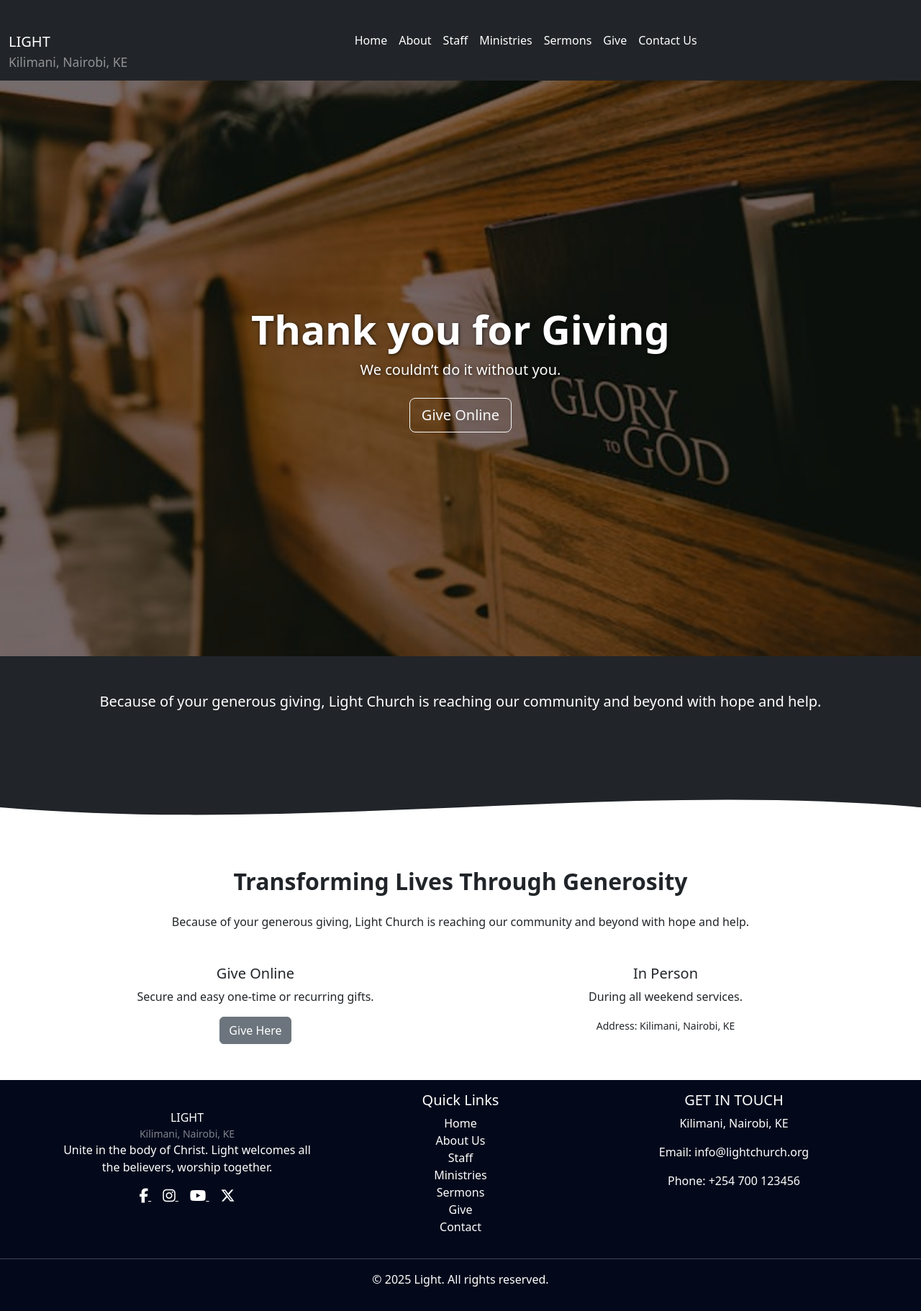
After one commit to Shallon20/church-site, a Django app: page /give/ in a window 1280 px wide. The commit adds this page. Shown: the whole page at 72% size. Run offline with Django 5.2, Linux system fonts and the light colour scheme.

Commit message:
Contact, give, home, master

```diff
--- a/myapp/static/css/styles.css
+++ b/myapp/static/css/styles.css
@@ -1,3 +1,72 @@
+*{
+  margin: 0;
+  padding: 0;
+  box-sizing: border-box  ;
+}
+body {
+  overflow-x: hidden;
+}
+
+
 .bg-church-blue {
-  background-color: #0d1b2a;
+  background-color: rgb(3, 9, 27);
 }
+.hero-section h1, .hero-section p {
+  text-shadow: 1px 1px 5px rgba(0, 0, 0, 0.7);
+}
+
+.hero-section {
+  position: relative;
+  z-index: 1;
+}
+
+.navbar {
+  z-index: 1000;
+}
+
+
+@keyframes slide {
+  from {
+    transform: translateX(0);
+  }
+  to {
+    transform: translateX(-100%);
+  }
+}
+.auto-scroll-wrapper {
+  overflow: hidden;
+  padding: 60px 0;
+  white-space: nowrap;
+  position: relative;
+
+}
+.auto-scroll-wrapper:hover auto-scroll-track{
+  animation-play-state: paused;
+}
+.auto-scroll-track {
+  display: inline-block;
+  animation: 35s slide infinite linear;
+
+}
+.auto-scroll-wrapper::before, .auto-scroll-wrapper::after{
+  position: absolute;
+  top: 0;
+  width: 250px;
+  height: 100%;
+  content: "";
+  z-index: 2;
+}
+.auto-scroll-wrapper::before{
+  background: linear-gradient(to left, rgba(0, 0, 0, 0), black);
+  left: 0;
+}
+.auto-scroll-wrapper::after{
+  background: linear-gradient(to right, rgba(0, 0, 0, 0), black);
+  right: 0;
+}
+.auto-scroll-track img {
+
+  height: 250px;
+  margin: 0 20px;
+
+}
--- /dev/null
+++ b/myapp/templates/give.html
@@ -0,0 +1,72 @@
+{% extends 'master.html' %} {% load static %} {% block title %}
+<title>Give</title>
+{% endblock %} {% block content %}
+
+<!-- Hero Section -->
+<section class="hero-section position-relative">
+  <img
+    src="{% static 'imgs/img1.jpg' %}"
+    alt="Give Hero"
+    class="w-100 vh-100 object-fit-cover"
+  />
+
+  <div
+    class="hero-overlay position-absolute top-0 start-0 w-100 h-100 d-flex flex-column justify-content-center align-items-center text-center text-white px-3"
+    style="background: rgba(0, 0, 0, 0.5)"
+  >
+    <h1 class="display-4 fw-bold">Thank you for Giving</h1>
+    <p class="lead mb-4">We couldn’t do it without you.</p>
+    <a href="#ways-to-give" class="btn btn-outline-light btn-lg">Give Online</a>
+  </div>
+</section>
+
+<!-- Top Message Section -->
+<section class="py-5 bg-dark text-white text-center">
+  <div class="container">
+    <p class="lead mb-0">
+      Because of your generous giving, Light Church is reaching our community
+      and beyond with hope and help.
+    </p>
+  </div>
+</section>
+
+<div class="wave-divider">
+  <svg
+    viewBox="0 0 1440 320"
+    preserveAspectRatio="none"
+    style="display: block; width: 100%; height: 120px"
+  >
+    <path
+      fill="#212529"
+      d="M0,224 C480,320 960,128 1440,224 L1440,0 L0,0 Z"
+    ></path>
+  </svg>
+</div>
+
+<!-- Ways to Give Section -->
+<section id="ways-to-give" class="py-5 bg-white text-dark">
+  <div class="container">
+    <h2 class="text-center fw-bold mb-4">
+      Transforming Lives Through Generosity
+    </h2>
+    <p class="text-center mb-5">
+      Because of your generous giving, Light Church is reaching our community
+      and beyond with hope and help.
+    </p>
+
+    <div class="row g-4 justify-content-center">
+      <div class="col-md-6 text-center">
+        <h5>Give Online</h5>
+        <p>Secure and easy one-time or recurring gifts.</p>
+        <a class="btn btn-secondary" href="#">Give Here</a>
+      </div>
+      <div class="col-md-6 text-center">
+        <h5>In Person</h5>
+        <p>During all weekend services.</p>
+        <p><small>Address: Kilimani, Nairobi, KE</small></p>
+      </div>
+    </div>
+  </div>
+</section>
+
+{% endblock %}
--- a/myapp/templates/master.html
+++ b/myapp/templates/master.html
@@ -20,7 +20,7 @@
   </head>
   <body>
     <header>
-      <nav class="navbar navbar-expand-sm navbar-dark bg-church-blue w-100">
+      <nav class="navbar navbar-expand-lg navbar-dark bg-dark bg-opacity-0">
         <div class="container-fluid">
           <div class="navbar-brand d-flex flex-column">
             <a href="" class=""><img src="" alt="" /></a>
@@ -44,25 +44,31 @@
           >
             <ul class="navbar-nav mx-auto">
               <li class="nav-item">
-                <a class="nav-link" href="{% url 'home' %}">Home</a>
+                <a class="nav-link text-white" href="{% url 'home' %}">Home</a>
               </li>
               <li class="nav-item">
-                <a class="nav-link" href="{% url 'about' %}">About</a>
+                <a class="nav-link text-white" href="{% url 'about' %}"
+                  >About</a
+                >
               </li>
               <li class="nav-item">
-                <a class="nav-link" href="#">Staff</a>
+                <a class="nav-link text-white" href="#">Staff</a>
               </li>
               <li class="nav-item">
-                <a class="nav-link" href="{% url 'ministries' %}">Ministries</a>
+                <a class="nav-link text-white" href="{% url 'ministries' %}"
+                  >Ministries</a
+                >
               </li>
               <li class="nav-item">
-                <a class="nav-link" href="#">Sermons</a>
+                <a class="nav-link text-white" href="#">Sermons</a>
               </li>
               <li class="nav-item">
-                <a class="nav-link" href="#">Donate</a>
+                <a class="nav-link text-white" href="{% url 'give' %}">Give</a>
               </li>
               <li class="nav-item">
-                <a class="nav-link" href="#">Contact Us</a>
+                <a class="nav-link text-white" href="{% url 'contact' %}"
+                  >Contact Us</a
+                >
               </li>
             </ul>
           </div>
@@ -72,7 +78,7 @@
 
     <main>{% block content %}{% endblock %}</main>
 
-    <footer class="bg-church-blue text-white text-center py-3 mt-5">
+    <footer class="bg-church-blue text-white text-center py-3">
       <div class="container">
         <div class="row">
           <div class="col-md-4">
@@ -119,16 +125,26 @@
             <h5>Quick Links</h5>
             <ul class="list-unstyled">
               <li>
-                <a href="{% url 'home' %}" class="text-white text-decoration-none">Home</a>
+                <a
+                  href="{% url 'home' %}"
+                  class="text-white text-decoration-none"
+                  >Home</a
+                >
               </li>
               <li>
-                <a href="{% url 'about' %}" class="text-white text-decoration-none">About Us</a>
+                <a
+                  href="{% url 'about' %}"
+                  class="text-white text-decoration-none"
+                  >About Us</a
+                >
               </li>
               <li>
                 <a href="#" class="text-white text-decoration-none">Staff</a>
               </li>
               <li>
-                <a href="{% url 'ministries' %}" class="text-white text-decoration-none"
+                <a
+                  href="{% url 'ministries' %}"
+                  class="text-white text-decoration-none"
                   >Ministries</a
                 >
               </li>
@@ -136,7 +152,11 @@
                 <a href="#" class="text-white text-decoration-none">Sermons</a>
               </li>
               <li>
-                <a href="#" class="text-white text-decoration-none">Donate</a>
+                <a
+                  href="{% url 'give' %}"
+                  class="text-white text-decoration-none"
+                  >Give</a
+                >
               </li>
               <li>
                 <a href="#" class="text-white text-decoration-none">Contact</a>
--- a/myapp/urls.py
+++ b/myapp/urls.py
@@ -8,7 +8,8 @@ urlpatterns = [
   path('about/', views.about, name="about"),
   path('ministries/', views.ministries, name="ministries"),
   path('ministry/', views.ministry, name="ministry"),
-
+  path('contact/', views.contact, name="contact"),
+  path('give/', views.give, name="give"),
 ]
 if settings.DEBUG:
     urlpatterns += static(settings.MEDIA_URL, document_root=settings.MEDIA_ROOT)
--- a/myapp/views.py
+++ b/myapp/views.py
@@ -12,3 +12,7 @@ def ministries(request):
   return render(request, 'ministries.html')
 def ministry(request):
   return render(request, 'ministry.html')
+def contact(request):
+  return render(request, 'contact.html')
+def give(request):
+  return render(request, 'give.html')
```
Also changed, not shown: myapp/templates/contact.html (added, +91 -0 lines), myapp/templates/home.html (+46 -88 lines), myapp/templates/ministry.html (+19 -3 lines).
